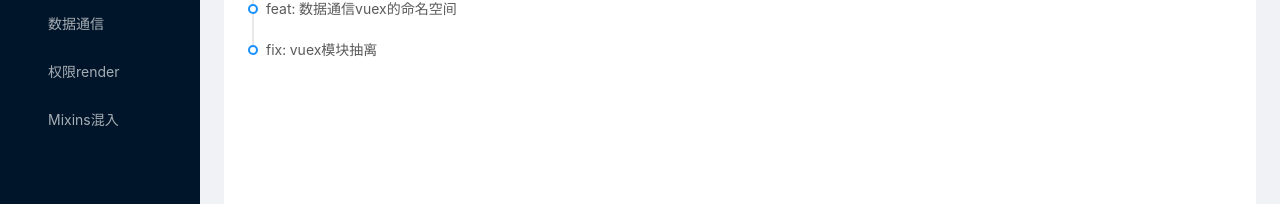
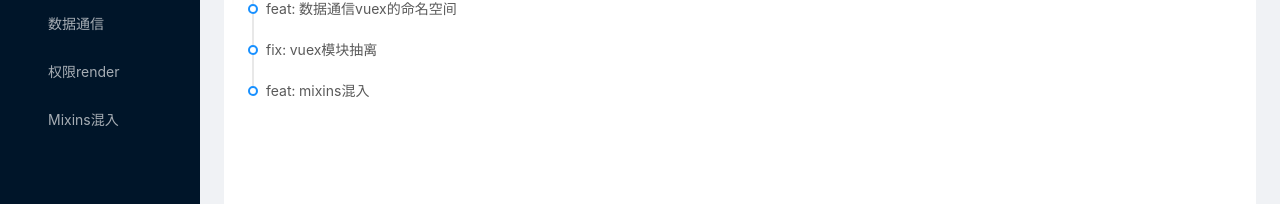
Before and after one commit to guchengnan/vue-promote, a Vue app: page /vuex#/log in a window 1280 px wide. Shown: the part 208-412 px from the top of the page. Built offline with nearby package versions, Linux system fonts and the light colour scheme.

Commit message:
fix: 日志完善

```diff
--- a/src/views/log/components/TimeLine.vue
+++ b/src/views/log/components/TimeLine.vue
@@ -7,6 +7,7 @@
         <a-timeline-item>fix: 网页刷新/重载，保存导航菜单选中状态</a-timeline-item>
 		<a-timeline-item>feat: 数据通信vuex的命名空间</a-timeline-item>
 		<a-timeline-item>fix: vuex模块抽离</a-timeline-item>
+		<a-timeline-item>feat: mixins混入</a-timeline-item>
       </a-timeline>
   </div>
 </template>
```
